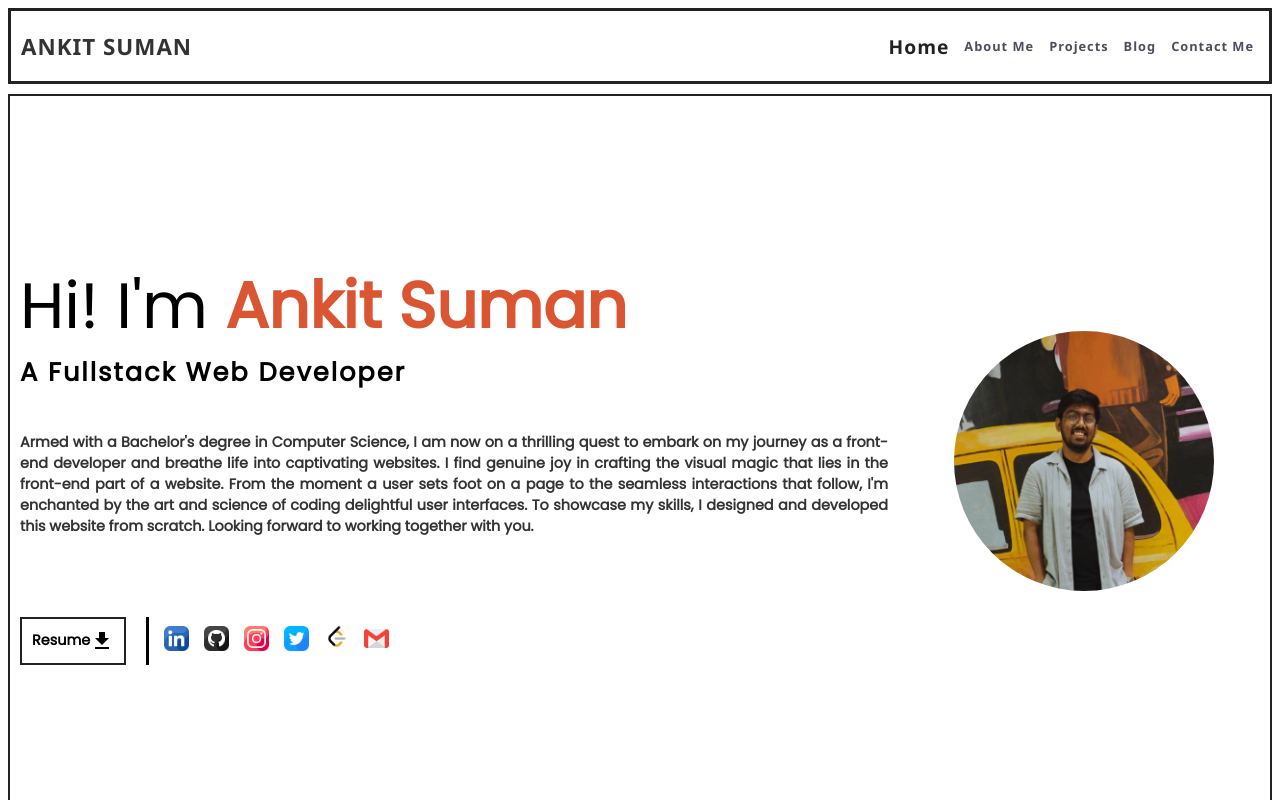
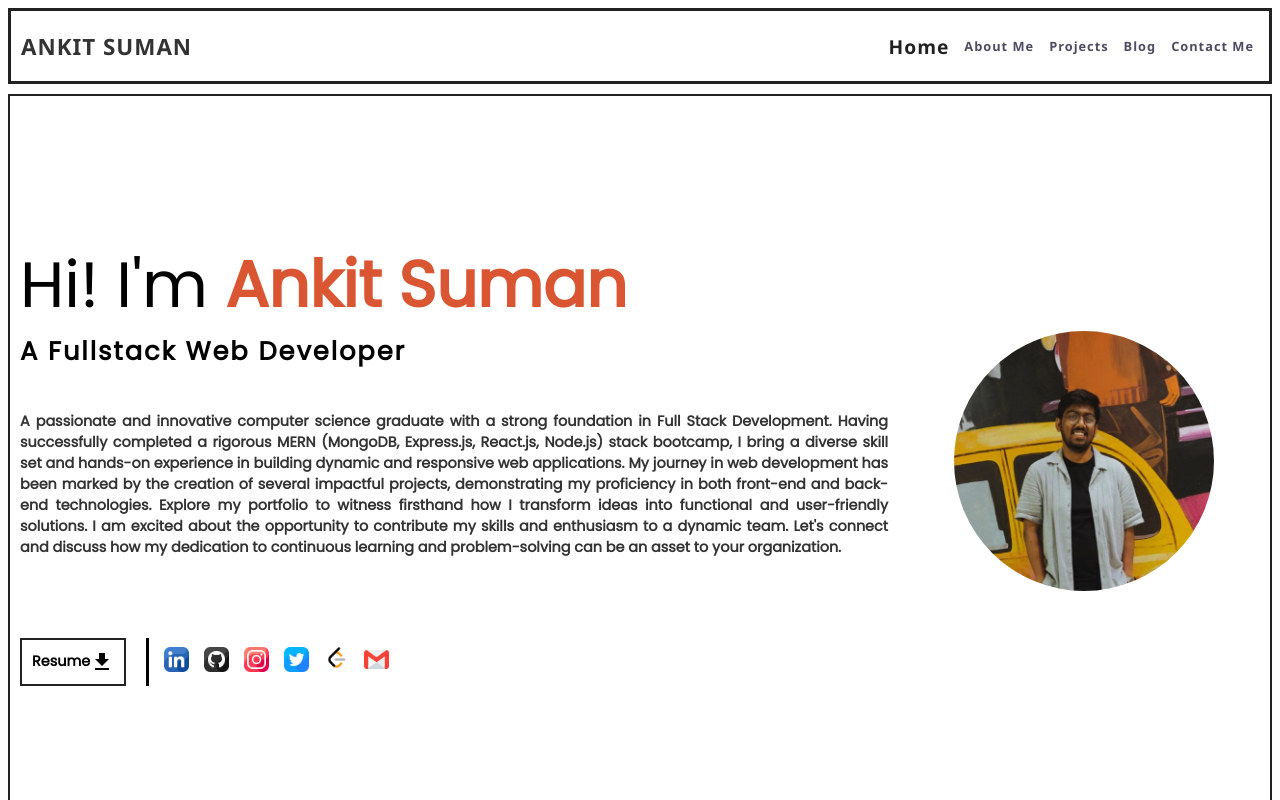
Before and after one commit to ankit-suman-07/new-portfolio, a React (Create React App) app: page / in a window 1280 px wide. Shown: the top 800 px of the page. Built offline with nearby package versions, Linux system fonts and the light colour scheme.

Commit message:
mod: modified hero section texts

```diff
--- a/src/pages/Home.js
+++ b/src/pages/Home.js
@@ -43,14 +43,13 @@ const Home = () => {
                 </div>
 
                 <div className="hero-description" >
-                Armed with a Bachelor's degree in Computer Science, I am now on a thrilling quest to embark on my
-                journey as a front-end developer and breathe life into captivating websites.
-
-                I find genuine joy in crafting the visual magic that lies in the front-end part of a website.
-                From the moment a user sets foot on a page to the seamless interactions that follow,
-                I'm enchanted by the art and science of coding delightful user interfaces.
-
-                To showcase my skills, I designed and developed this website from scratch. Looking forward to working together with you.
+                        A passionate and innovative computer science graduate with a strong foundation in Full Stack Development.
+                        Having successfully completed a rigorous MERN (MongoDB, Express.js, React.js, Node.js) stack bootcamp,
+                        I bring a diverse skill set and hands-on experience in building dynamic and responsive web applications.
+                        My journey in web development has been marked by the creation of several impactful projects, demonstrating my proficiency
+                        in both front-end and back-end technologies. Explore my portfolio to witness firsthand how I transform ideas into functional
+                        and user-friendly solutions. I am excited about the opportunity to contribute my skills and enthusiasm to a dynamic team.
+                        Let's connect and discuss how my dedication to continuous learning and problem-solving can be an asset to your organization.
                 </div>
 
                 <div className="interact" >
```
